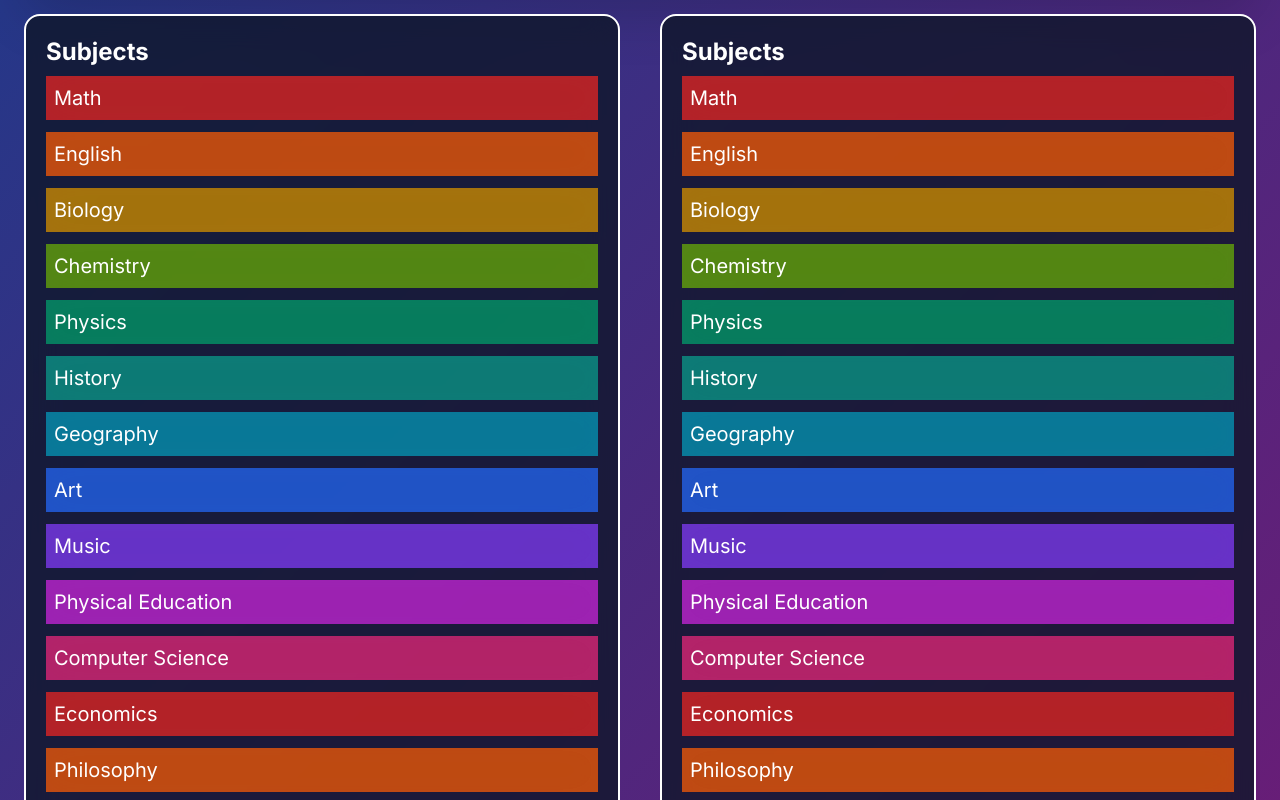
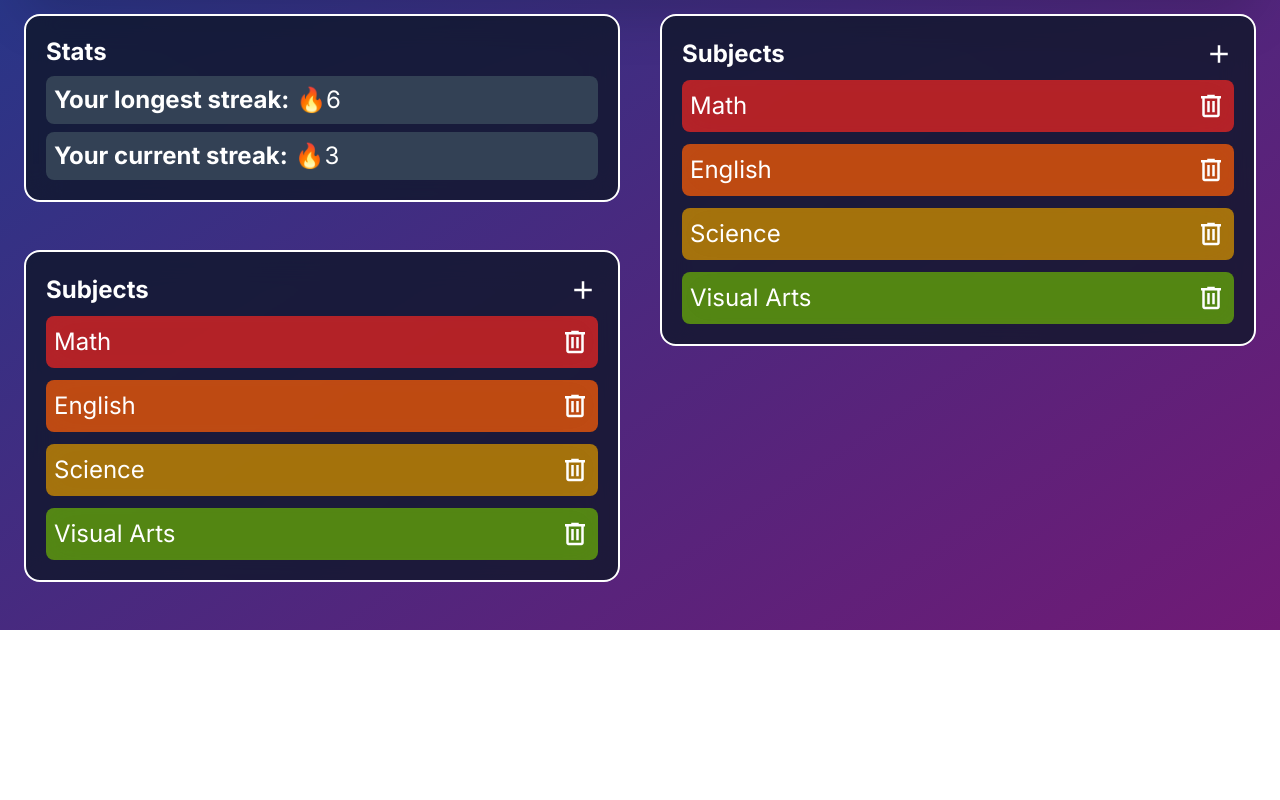
Before and after one commit to ItsPixL/studymate-tracker, a React (Vite) app in the folder frontend/studymate-frontend/: page /dashboard in a window 1280 px wide. Shown: the part 240-1040 px from the top of the page. After the commit the page ends 870 px from the top, so only its background shows below. Built offline with nearby package versions, Linux system fonts and the light colour scheme.

Commit message:
Created stats section and updated the subjects section.

```diff
--- a/frontend/studymate-frontend/src/pages/Dashboard.tsx
+++ b/frontend/studymate-frontend/src/pages/Dashboard.tsx
@@ -27,25 +27,48 @@ function Greeting() {
   )
 }
 
+function Stats() {
+  const longest = 6
+  const current = 3
+
+  return (
+    <div className='bg-slate-900/80 backdrop-blur-lg rounded-2xl border-white border-2 my-6 p-5'>
+      <span className='text-2xl font-bold'>Stats</span>
+      <div className='mt-2 backdrop-blur-lg bg-slate-700 p-2 text-2xl rounded-lg'><strong>Your longest streak:</strong> 🔥{longest}</div>
+      <div className='mt-2 backdrop-blur-lg bg-slate-700 p-2 text-2xl rounded-lg'><strong>Your current streak:</strong> 🔥{current}</div>
+    </div>
+  )
+}
+
 function Subjects() {
+  // Temporary
+  // Long list
+  // const subjects = [
+  //   "Math",
+  //   "English",
+  //   "Biology",
+  //   "Chemistry",
+  //   "Physics",
+  //   "History",
+  //   "Geography",
+  //   "Art",
+  //   "Music",
+  //   "Physical Education",
+  //   "Computer Science",
+  //   "Economics",
+  //   "Philosophy",
+  //   "Psychology",
+  //   "Drama",
+  //   "Environmental Science",
+  //   "Political Science"
+  // ];
+
+  // Short list
   const subjects = [
     "Math",
     "English",
-    "Biology",
-    "Chemistry",
-    "Physics",
-    "History",
-    "Geography",
-    "Art",
-    "Music",
-    "Physical Education",
-    "Computer Science",
-    "Economics",
-    "Philosophy",
-    "Psychology",
-    "Drama",
-    "Environmental Science",
-    "Political Science"
+    "Science",
+    "Visual Arts",
   ];
 
   const colors = [
@@ -64,14 +87,20 @@ function Subjects() {
 
   return (
     <div className='bg-slate-900/80 backdrop-blur-lg rounded-2xl border-white border-2 my-6 p-5'>
-      <span className='text-2xl font-bold'>Subjects</span>
+      <div className="flex justify-between items-center">
+        <span className="text-2xl font-bold">Subjects</span>
+        <span className="material-symbols-outlined cursor-pointer text-3xl">add</span>
+      </div>
       <div className='flex flex-col gap-3 mt-2'>
-        {subjects.map((subject, index) => { return (
-            <div
-              key={index}
-              className={`backdrop-blur-lg p-2 text-xl ${colors[index % colors.length]}`}
-            >
-              {subject}
+        {subjects.map((subject, index) => {
+          return (
+            <div key={index} className='flex justify-between items-center w-full'>
+              <div
+                className={`flex justify-between items-center w-full backdrop-blur-lg p-2 text-2xl rounded-lg ${colors[index % colors.length]}`}
+              >
+                <span>{subject}</span>
+                <span className="material-symbols-outlined cursor-pointer text-3xl">delete</span>
+              </div>
             </div>
           );
         })}
@@ -85,7 +114,8 @@ export default function Dashboard() {
     <Layout>
       <Greeting />
       <div className='lg:max-w-screen-2xl mx-auto grid grid-cols-2 gap-10'>
-        <div className=''>
+        <div className='flex flex-col'>
+          <Stats />
           <Subjects />
         </div>
         <div className=''>
```
